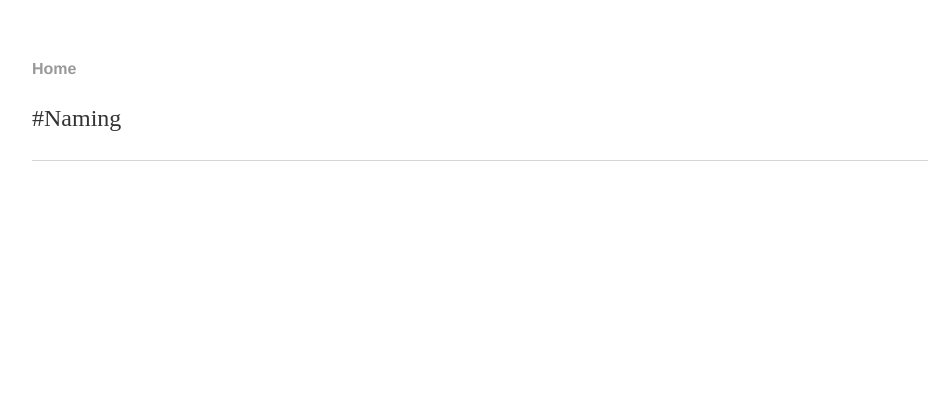
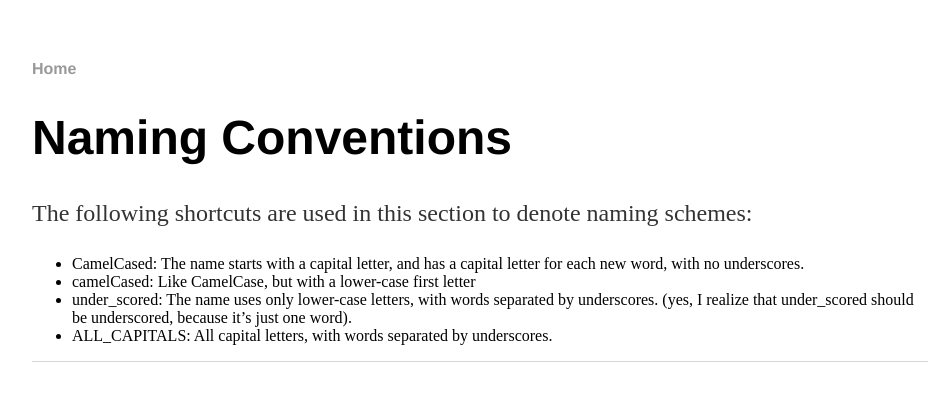
Before and after one commit to farshbafdoustar/style-guides, a Jekyll site: the page built from ros-cpp.md, in a window 1280 px wide. Shown: the top 401 px of the page, without its empty margins (160-1104 px from the left). Built offline with Jekyll 4.4.1, drawn with Linux system fonts in a browser that asks for light colours.

Commit message:
Update ros-cpp.md

```diff
--- a/ros-cpp.md
+++ b/ros-cpp.md
@@ -3,4 +3,10 @@ layout: default
 title: "C++ codeing Style in ROS projects"
 ---
 
-#Naming
+# Naming Conventions
+
+The following shortcuts are used in this section to denote naming schemes:
+- CamelCased: The name starts with a capital letter, and has a capital letter for each new word, with no underscores.
+- camelCased: Like CamelCase, but with a lower-case first letter
+- under_scored: The name uses only lower-case letters, with words separated by underscores. (yes, I realize that under_scored should be underscored, because it's just one word).
+- ALL_CAPITALS: All capital letters, with words separated by underscores.
```
